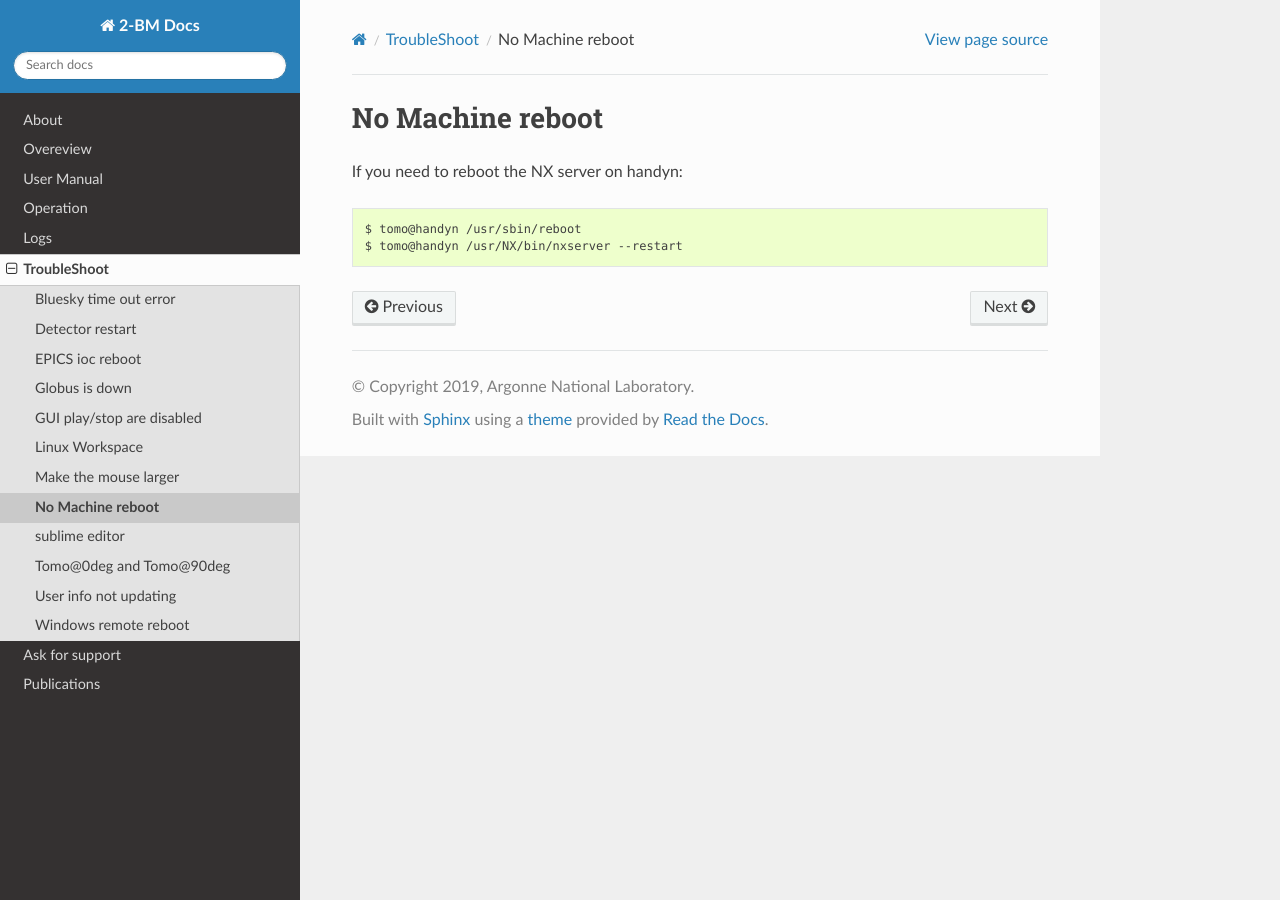
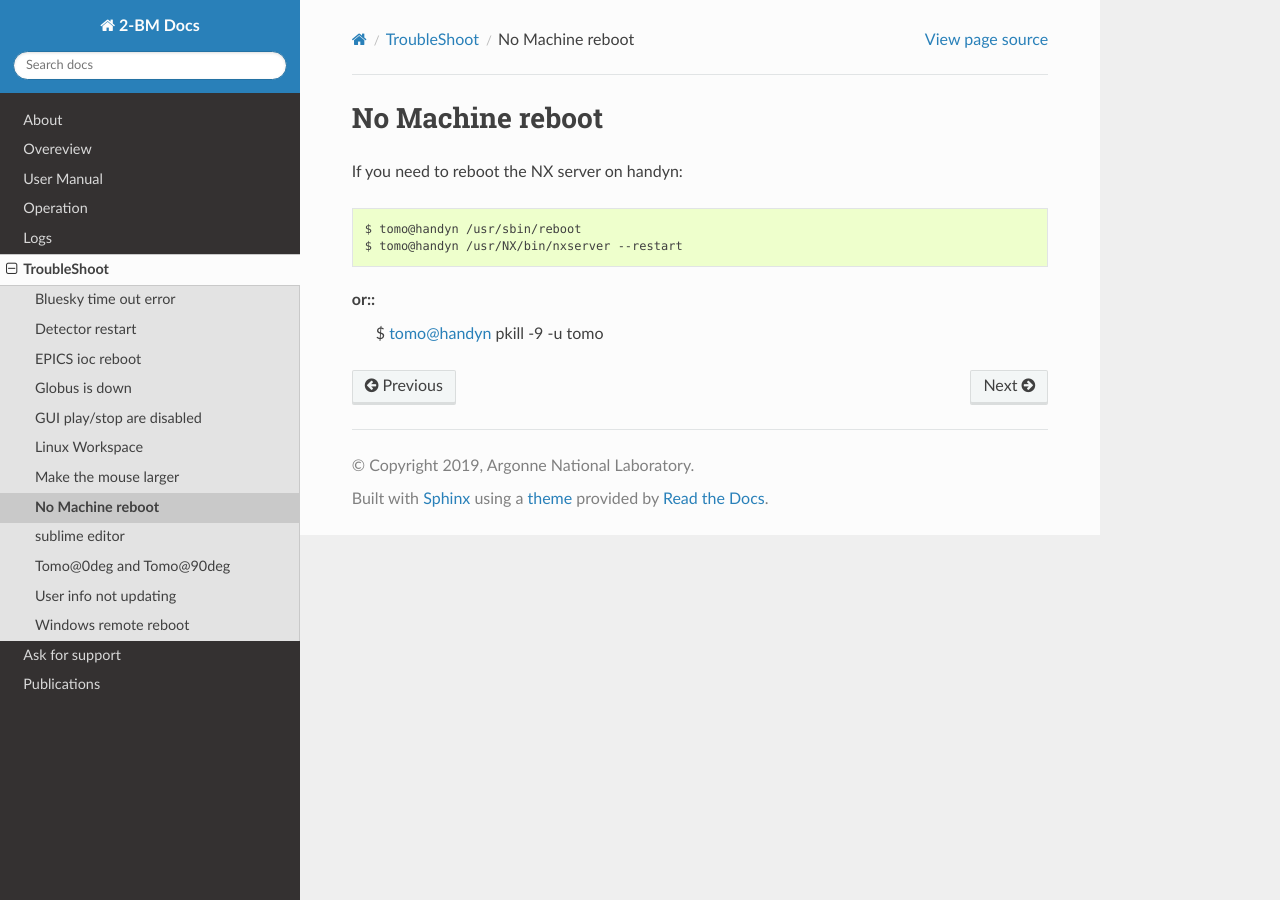
Before and after one commit to xray-imaging/2bm-docs, a Sphinx documentation site: the page built from docs/source/troubleshoot/item_0008.rst, in a window 1280 px wide. Built offline with Sphinx 7.4.7 and the Read the Docs theme 2.0.0, drawn with Linux system fonts in a browser that asks for light colours; the version number could not be read and is left out.

Commit message:
Update item_0008.rst

```diff
--- a/docs/source/troubleshoot/item_0008.rst
+++ b/docs/source/troubleshoot/item_0008.rst
@@ -8,3 +8,6 @@ If you need to reboot the NX server on handyn::
 
     $ tomo@handyn /usr/sbin/reboot
     $ tomo@handyn /usr/NX/bin/nxserver --restart
+
+or::
+    $ tomo@handyn pkill -9 -u tomo
```
